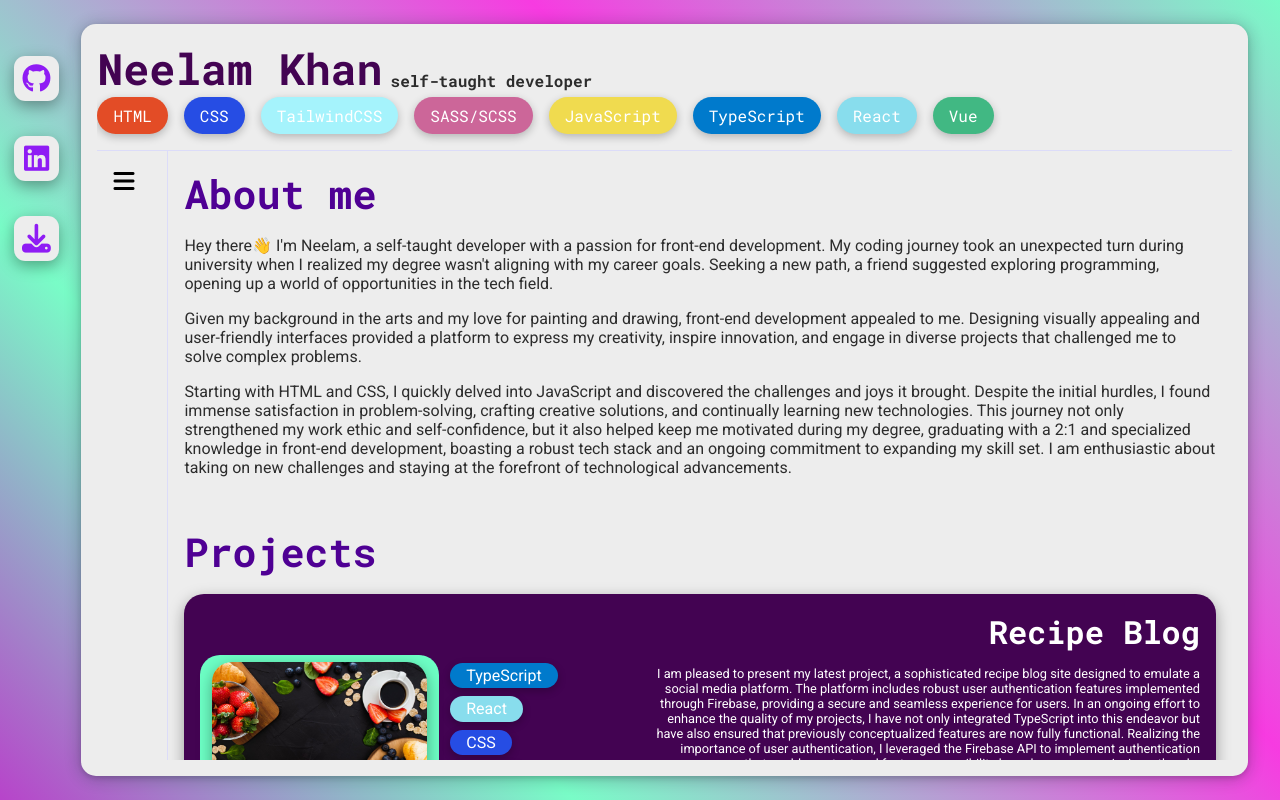
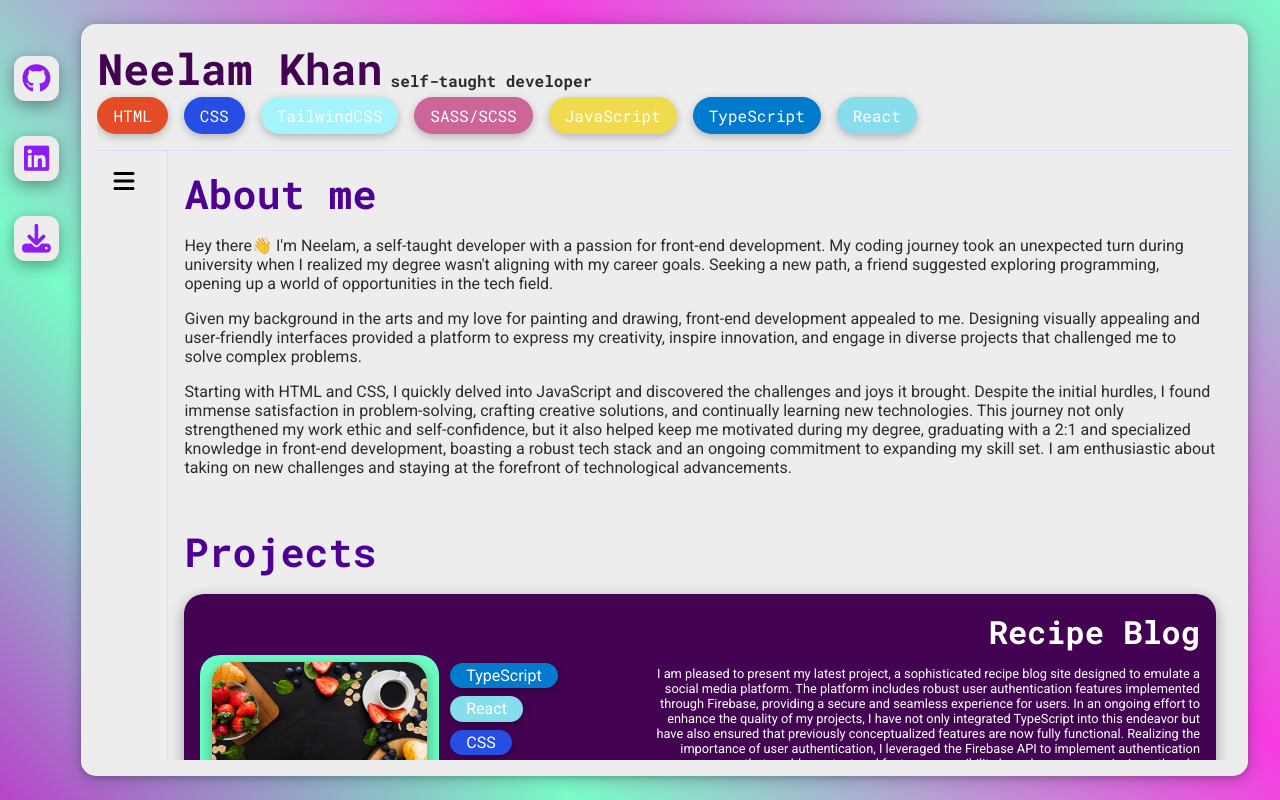
Before and after one commit to neelamkhan123/portfolio-2024, a React (Create React App) app: page / in a window 1280 px wide. Built offline with nearby package versions, Linux system fonts and the light colour scheme.

Commit message:
remove vue from skills

```diff
--- a/src/components/UI/Card.tsx
+++ b/src/components/UI/Card.tsx
@@ -47,7 +47,7 @@ const Card = ({
             <li className={`language javascript`}>JavaScript</li>
             <li className={`language typescript`}>TypeScript</li>
             <li className={`language react`}>React</li>
-            <li className={`language vue`}>Vue</li>
+            {/* <li className={`language vue`}>Vue</li> */}
           </ul>
         </section>
       </header>
```
